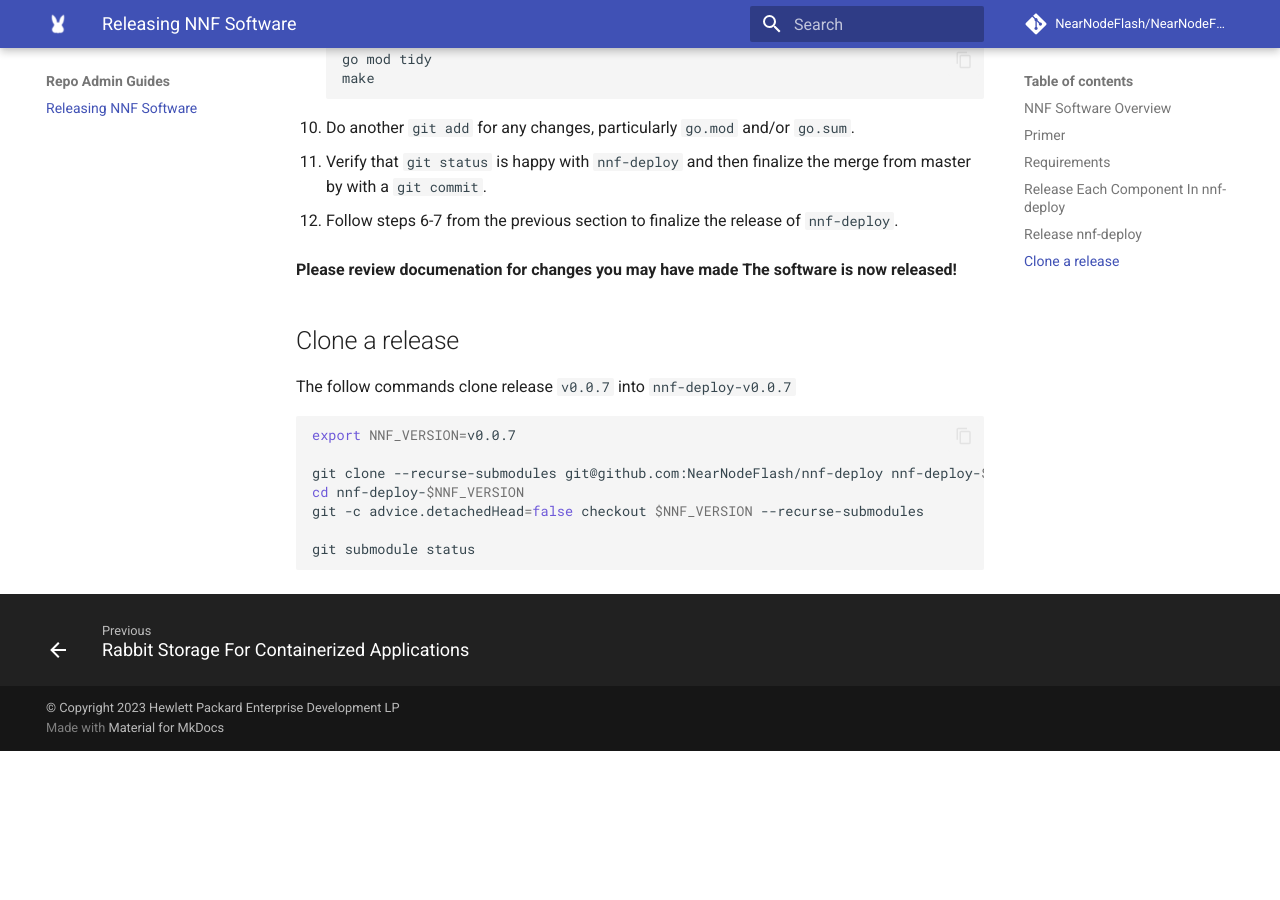
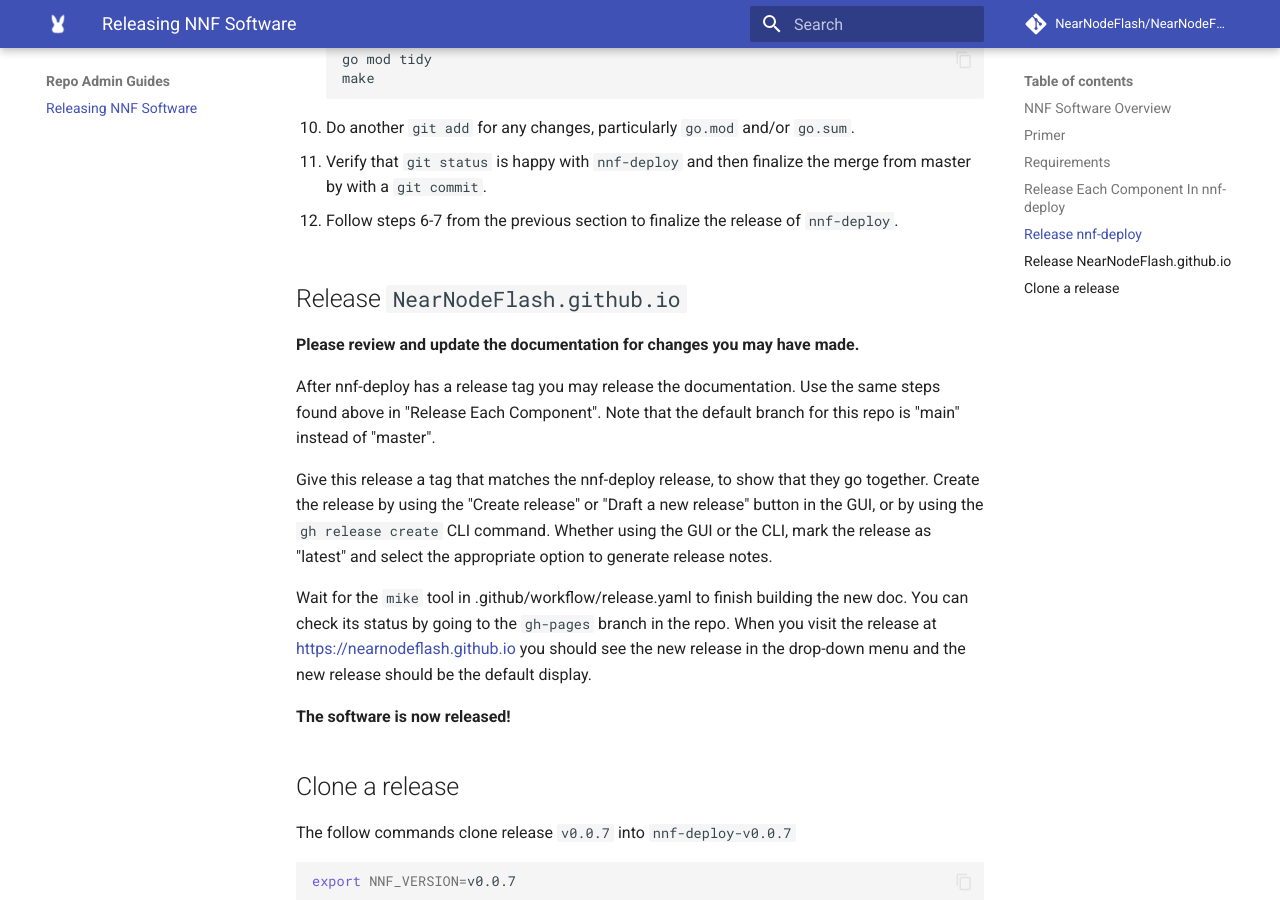
Before and after one commit to NearNodeFlash/NearNodeFlash.github.io, an MkDocs documentation site: the page built from docs/repo-guides/release-nnf-sw/readme.md, in a window 1280 px wide and 900 px high, scrolled down 4170 px. Built offline with MkDocs 1.6.1 and Material for MkDocs 9.7.7, drawn with Linux system fonts in a browser that asks for light colours; comment, search, counter and statistics services are not loaded; the version menu is left out; before the commit the page ends 4921 px from its top, so only the background shows below that.

Commit message:
Describe how to release the doc repo.
Signed-off-by: Dean Roehrich <dean.roehrich@hpe.com>

```diff
--- a/docs/repo-guides/release-nnf-sw/readme.md
+++ b/docs/repo-guides/release-nnf-sw/readme.md
@@ -183,7 +183,16 @@
 
 12. Follow steps 6-7 from the previous section to finalize the release of `nnf-deploy`.
 
-**Please review documenation for changes you may have made**
+## Release `NearNodeFlash.github.io`
+
+**Please review and update the documentation for changes you may have made.**
+
+After nnf-deploy has a release tag you may release the documentation. Use the same steps found above in "Release Each Component". Note that the default branch for this repo is "main" instead of "master".
+
+Give this release a tag that matches the nnf-deploy release, to show that they go together. Create the release by using the "Create release" or "Draft a new release" button in the GUI, or by using the `gh release create` CLI command. Whether using the GUI or the CLI, mark the release as "latest" and select the appropriate option to generate release notes.
+
+Wait for the `mike` tool in .github/workflow/release.yaml to finish building the new doc. You can check its status by going to the `gh-pages` branch in the repo. When you visit the release at [https://nearnodeflash.github.io](https://nearnodeflash.github.io) you should see the new release in the drop-down menu and the new release should be the default display.
+
 **The software is now released!**
 
 ## Clone a release
```
